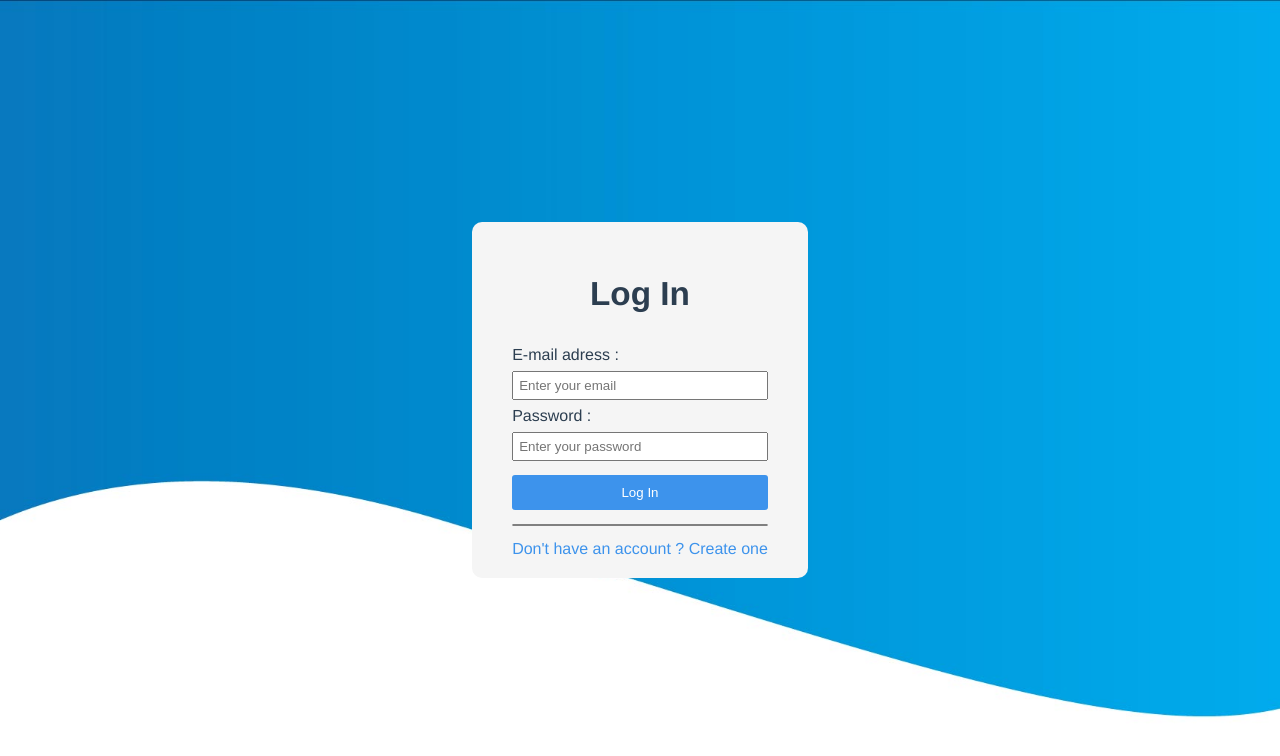
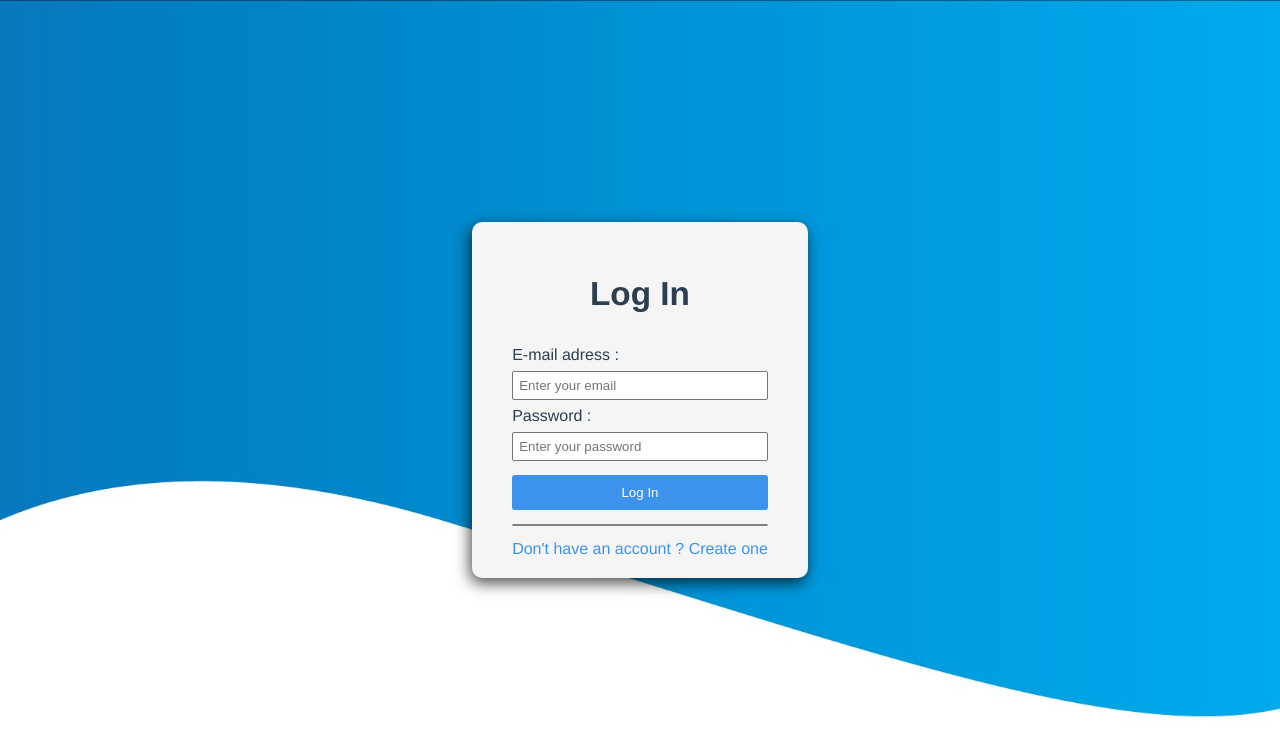
Before and after one commit to ThomasBernardDiiage/DailyRecord, a Vue app in the folder client-dailyrecord/: page / in a window 1280 px wide. Shown: the top 756 px of the page. Built offline with nearby package versions, Linux system fonts and the light colour scheme.

Commit message:
add box shadow

```diff
--- a/client-dailyrecord/src/assets/styles/card.css
+++ b/client-dailyrecord/src/assets/styles/card.css
@@ -16,6 +16,7 @@ section.card{
     display: flex;
     flex-direction: column;
     padding: 20px 40px;
+    box-shadow: -2px 5px 15px 0px rgba(0,0,0,0.71);
 }
 
 section.card h1{
```
